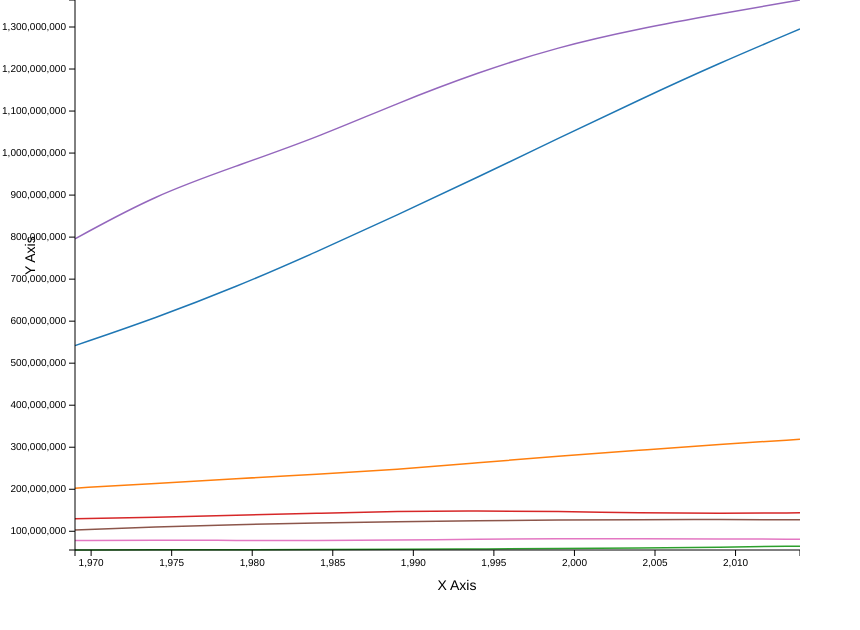
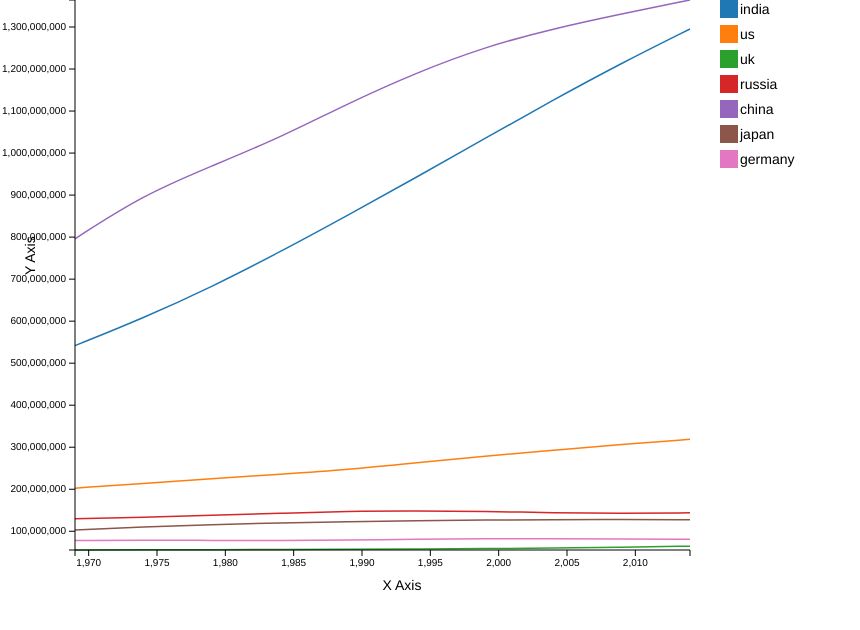
Before and after one commit to quinnmau/reusable-line-chart, a plain HTML site: page index.html in a window 1280 px wide. Shown: the whole page, without its empty margins (0-860 px from the left). Drawn offline with nearby package versions, Linux system fonts and the light colour scheme.

Commit message:
added legend

```diff
--- a/js/LineChart.js
+++ b/js/LineChart.js
@@ -15,7 +15,7 @@ function LineChart() {
         top: 0,
         left: 75,
         bottom: 50,
-        right: 0
+        right: 110
     };
 
     function chart(selection) {
@@ -79,6 +79,10 @@ function LineChart() {
             gEnter.append('text')
                     .attr('class', 'ytitle title');
 
+            //legend
+            gEnter.append('g')
+                    .attr('class', 'legend');
+
             //set scales
             xScale.domain(d3.extent(data, function(d) {return d[x]})).range([0, innerWidth]);
             console.log(xScale.domain());
@@ -121,6 +125,25 @@ function LineChart() {
 
             //re select gEnter to append shapes
             var g = div.select('.gEnter');
+
+            var legend = g.selectAll('.legend').data(deps);
+
+            legend.enter().append('g')
+                        .attr('transform', function(d, i) {return 'translate(0, ' + (i * 25) + ')'});
+
+            legend.append('rect')
+                    .attr('x', innerWidth + 30)
+                    .attr('width', 18)
+                    .attr('height', 18)
+                    .attr('fill', function(d) {return color(d.name)});
+
+            legend.append('text')
+                    .attr('x', innerWidth + 50)
+                    .attr('y', 9)
+                    .attr('dy', '.35em')
+                    .attr('class', 'legend-text')
+                    .style('text-anchor', 'start')
+                    .text(function(d) {return d.name});
 
             var paths = g.selectAll('.a-path').data(deps);
 
```
Also changed, not shown: css/LineChart.css (line endings or trailing spaces).
